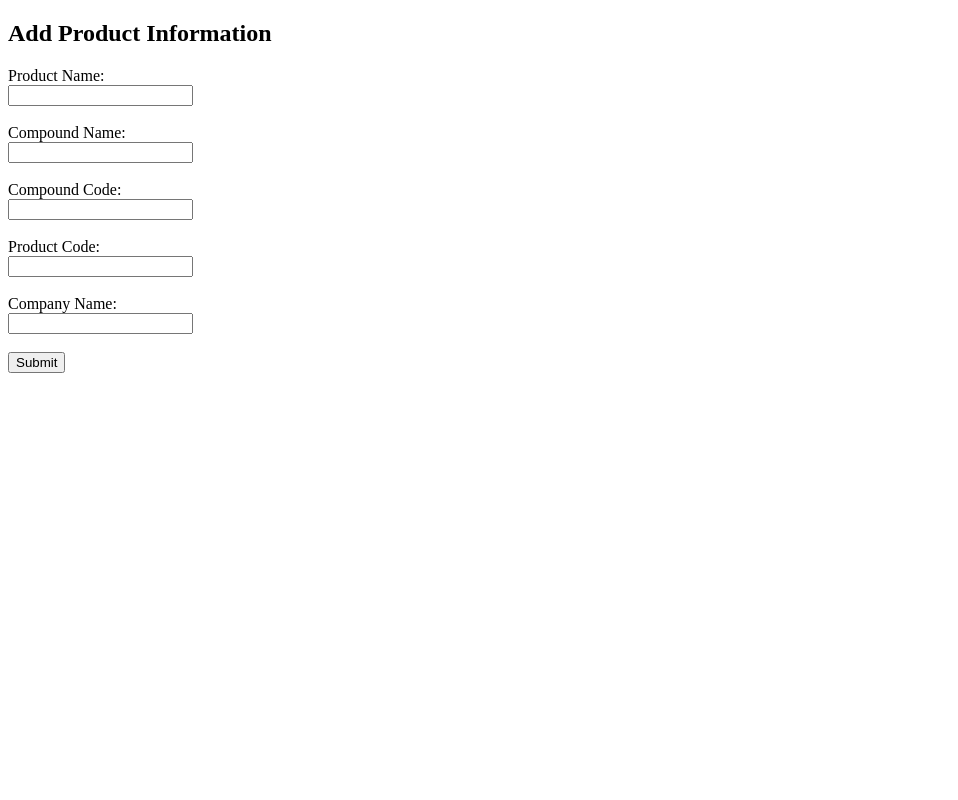
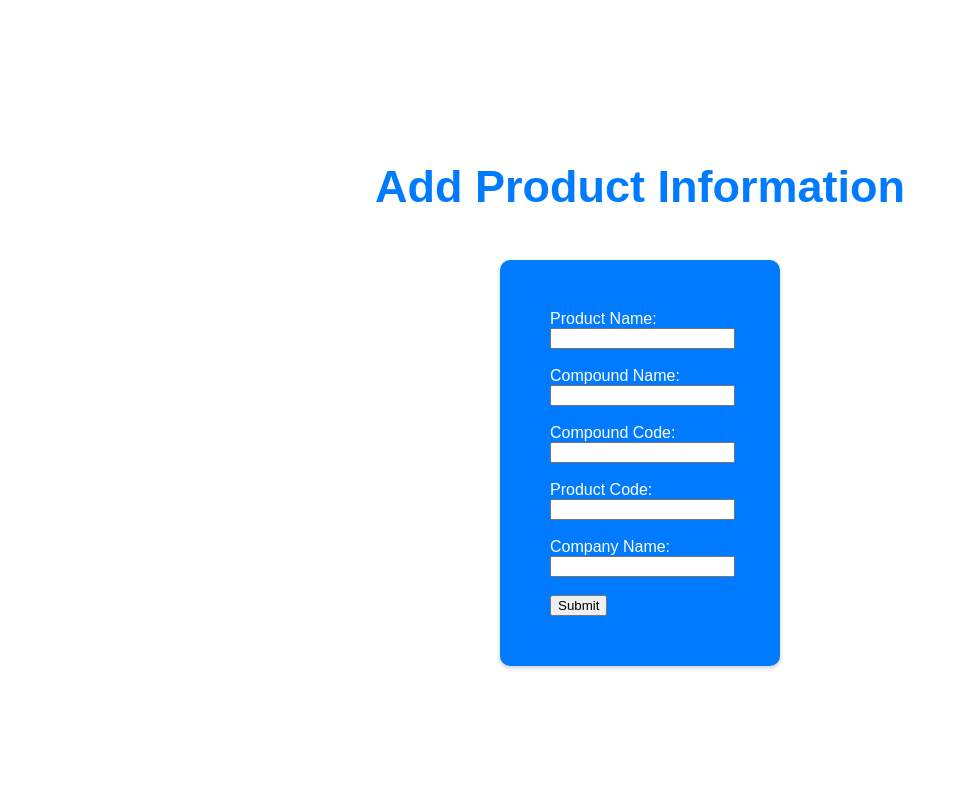
Before and after one commit to maroo1746/noverdose, a Django app: page /addinfo/ in a window 1280 px wide. Shown: the whole page, without its empty margins (0-958 px from the left). Run offline with Django 4.2, Linux system fonts and the light colour scheme; a user stored in the database is signed in; parts of the project's set-up code (start-up, migrations or seed data) failed here and were passed over.

Commit message:
edit frontend addinfo

```diff
--- a/searchmed/templates/searchmed/addinfo.html
+++ b/searchmed/templates/searchmed/addinfo.html
@@ -3,14 +3,59 @@
 <head>
     <meta charset="UTF-8">
     <meta name="viewport" content="width=device-width, initial-scale=1.0">
-    <title>Add Info</title>
+    <title>정보 추가 Add Info</title>
+    <style>
+        body {
+            display: flex;
+            flex-direction: column;
+            align-items: center;
+            justify-content: center;
+            min-height: 100vh;
+            margin: 0;
+            font-family: 'Arial', sans-serif;
+            color: white;
+        }
+
+        h2 {
+            color: #007BFF;
+            text-align: center;
+            font-size: 45px;
+        }
+
+        form {
+            display: flex;
+            flex-direction: column;
+            align-items: center;
+            justify-content: center;
+            margin: 0 auto;
+            font-size: 16px;
+        }
+
+        .form-container {
+            background-color: #007BFF;
+            padding: 50px;
+            border-radius: 10px;
+            box-shadow: 0 2px 4px rgba(0, 0, 0, 0.2);
+            width: 100%;
+            max-width: 180px;
+            margin: 10px auto;
+        }
+
+        button[type="submit"] {
+            font-size: 14px;
+            margin-top: 20px;
+            background-color: white;
+            border-radius: 10%;
+            box-shadow: 0 2px 4px rgba(0, 0, 0, 0.2);
+        }
+    </style>
 </head>
 <body>
-
     <h2>Add Product Information</h2>
 
     <form method="POST">
         {% csrf_token %}
+        <div class="form-container">
             <label for="product_name">Product Name:</label><br>
             <input type="text" id="product_name" name="product_name" required><br><br>
 
@@ -27,7 +72,7 @@
             <input type="text" id="company_name" name="company_name" required><br><br>
 
             <input type="submit" value="Submit">
+        </div>
     </form>
-
 </body>
 </html>
```
Lines whose indentation alone changed are shown as unchanged.
